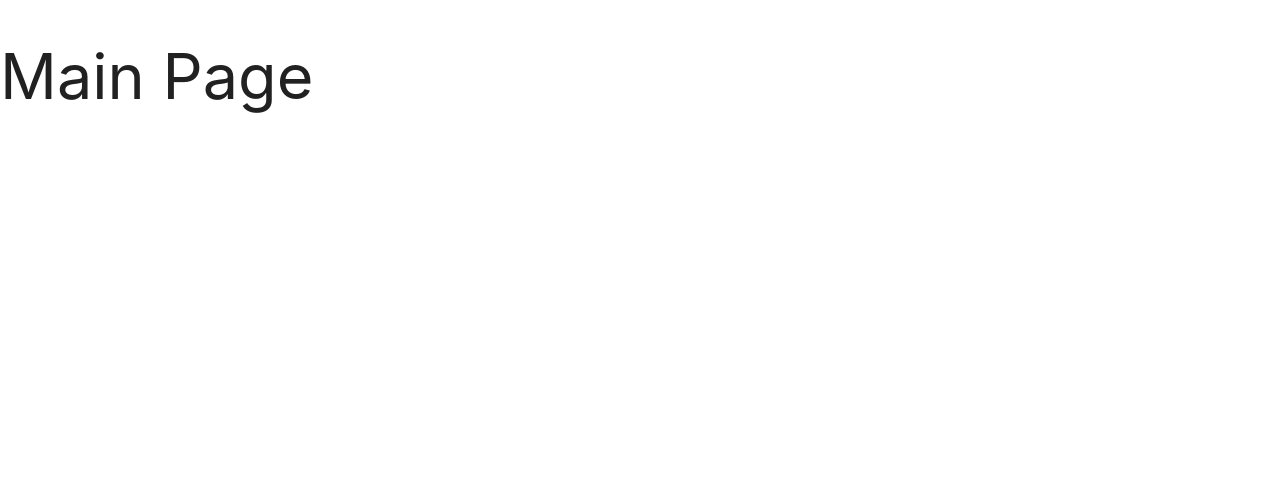
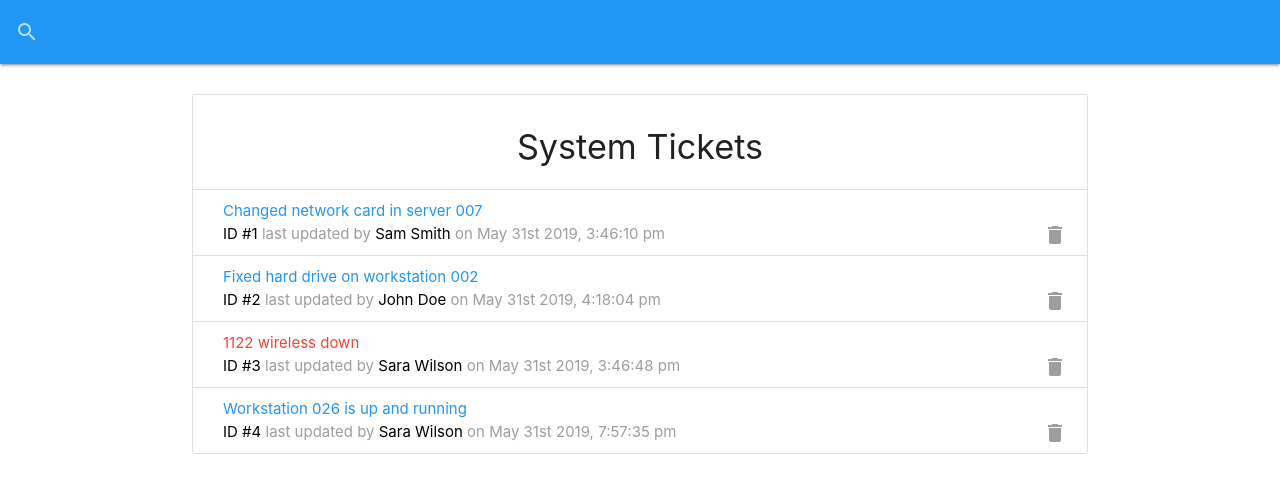
Before and after one commit to TommyM0ntana/rtticketing, a React (Create React App) app: page / in a window 1280 px wide. Shown: the top 492 px of the page. Built offline with nearby package versions, Linux system fonts and the light colour scheme; data requests are answered from the project's data file.

Commit message:
add Tickets,Ticket,Preloader & SearchBar

```diff
--- a/package.json
+++ b/package.json
@@ -7,8 +7,10 @@
     "@testing-library/react": "^12.1.3",
     "@testing-library/user-event": "^13.5.0",
     "materialize-css": "^1.0.0",
+    "moment": "^2.29.1",
     "react": "^17.0.2",
     "react-dom": "^17.0.2",
+    "react-moment": "^1.1.1",
     "react-scripts": "5.0.0",
     "web-vitals": "^2.1.4"
   },
@@ -41,5 +43,6 @@
   "devDependencies": {
     "concurrently": "^7.0.0",
     "json-server": "^0.17.0"
-  }
+  },
+  "proxy": "http://localhost:5000"
 }
--- a/src/App.js
+++ b/src/App.js
@@ -1,15 +1,20 @@
 import "materialize-css/dist/css/materialize.min.css"
 import M from "materialize-css/dist/js/materialize.min.js"
 import React, { Fragment, useEffect } from "react"
+import SearchBar from "./components/layout/SearchBar"
+import Tickets from "./components/tickets/Tickets"
 
 const App = () => {
   useEffect(() => {
     M.AutoInit()
   })
   return (
-    <div className="App">
-      <h1>Main Page</h1>
-    </div>
+    <Fragment>
+      <SearchBar />
+      <div className="container">
+        <Tickets />
+      </div>
+    </Fragment>
   )
 }
 
--- /dev/null
+++ b/src/components/layout/Preloader.js
@@ -0,0 +1,11 @@
+import React from "react"
+
+const Preloader = () => {
+  return (
+    <div className="progress blue lighten-4">
+      <div className="indeterminate blue" />
+    </div>
+  )
+}
+
+export default Preloader
--- /dev/null
+++ b/src/components/layout/SearchBar.js
@@ -0,0 +1,21 @@
+import React from "react"
+
+const SearchBar = () => {
+  return (
+    <nav style={{ marginBottom: "30px" }} className="blue">
+      <div className="nav-wrapper">
+        <form>
+          <div className="input-field">
+            <input id="search" type="search" />
+            <label className="label-icon" htmlFor="search">
+              <i className="material-icons">search</i>
+            </label>
+            <i className="material-icons">close</i>
+          </div>
+        </form>
+      </div>
+    </nav>
+  )
+}
+
+export default SearchBar
--- /dev/null
+++ b/src/components/tickets/Ticket.js
@@ -0,0 +1,35 @@
+import React from "react"
+import Moment from "react-moment"
+import PropTypes from "prop-types"
+
+const Ticket = ({ ticket }) => {
+  return (
+    <li className="collection-item">
+      <div>
+        <a
+          href="#edit-ticket-modal"
+          className={`modal-trigger ${
+            ticket.attention ? "red-text" : "blue-text"
+          }`}
+        >
+          {ticket.message}
+        </a>
+        <br />
+        <span className="grey-text">
+          <span className="black-text">ID #{ticket.id}</span> last updated by{" "}
+          <span className="black-text">{ticket.tech}</span> on{" "}
+          <Moment format="MMMM Do YYYY, h:mm:ss a">{ticket.date}</Moment>
+        </span>
+        <a href="#!" className="secondary-content">
+          <i className="material-icons grey-text">delete</i>
+        </a>
+      </div>
+    </li>
+  )
+}
+
+Ticket.propTypes = {
+  ticket: PropTypes.object.isRequired,
+}
+
+export default Ticket
--- /dev/null
+++ b/src/components/tickets/Tickets.js
@@ -0,0 +1,42 @@
+import React, { useState, useEffect } from "react"
+import Ticket from "./Ticket"
+import Preloader from "../layout/Preloader"
+
+const Tickets = () => {
+  const [tickets, setTickets] = useState([])
+  const [loading, setLoading] = useState(false)
+  console.log(tickets)
+
+  useEffect(() => {
+    getTickets()
+  }, [])
+
+  const getTickets = async () => {
+    setLoading(true)
+    const res = await fetch("/tickets")
+    const data = await res.json()
+    console.log(data)
+
+    setTickets(data)
+    setLoading(false)
+  }
+
+  if (loading) {
+    return <Preloader />
+  }
+
+  return (
+    <ul className="collection with-header">
+      <li className="collection-header">
+        <h4 className="center">System Tickets</h4>
+      </li>
+      {!loading && tickets.length === 0 ? (
+        <p className="center">No Tickets to show...</p>
+      ) : (
+        tickets.map((ticket) => <Ticket ticket={ticket} key={ticket.id} />)
+      )}
+    </ul>
+  )
+}
+
+export default Tickets
```
Also changed, not shown: 1 other file (tests, documents, lock files or other folders).
